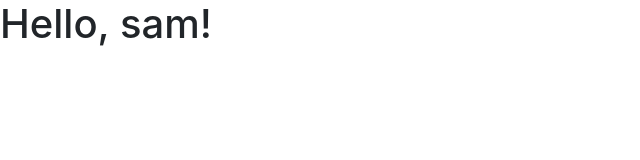
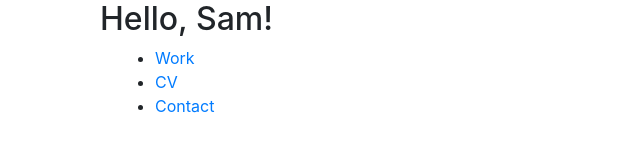
Before and after one commit to emkayoh/sjc-k, a plain HTML site: page index.html in a window 1280 px wide. Shown: the whole page, without its empty margins (0-640 px from the left). Drawn offline with nearby package versions, Linux system fonts and the light colour scheme.

Commit message:
added col 3 class

```diff
--- a/index.html
+++ b/index.html
@@ -8,5 +8,18 @@
       <title>SJC-K</title>
     </head>
     <body>
-      <h1> Hello, sam!</h1>
+      <div class ="container">
+        <div class = "col-3">
+      <h2> Hello, Sam!</h2>
+    </div>
+    <div class ="container">
+      <div class = "col-3">
+    <ul>
+<li><a href ="">Work</a> </li>
+<li><a href =""> CV </a></li>
+<li><a href =""> Contact </a></li>
+    </ul>
+  </div>
+
+    </div>
     </body>
```
